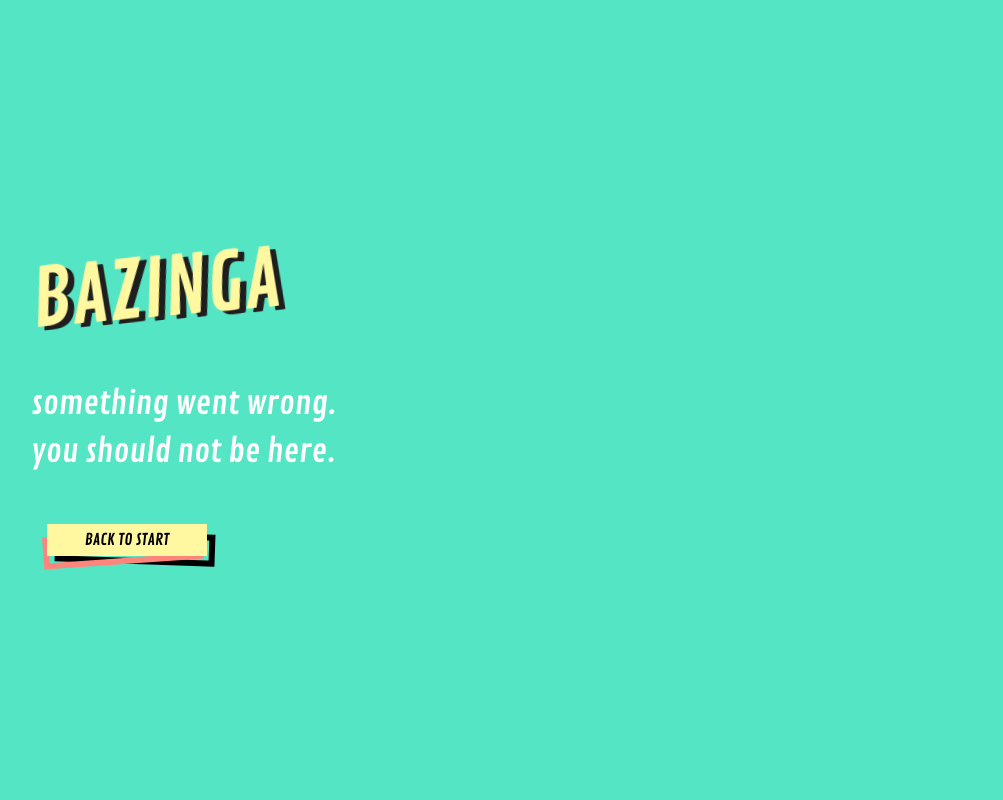
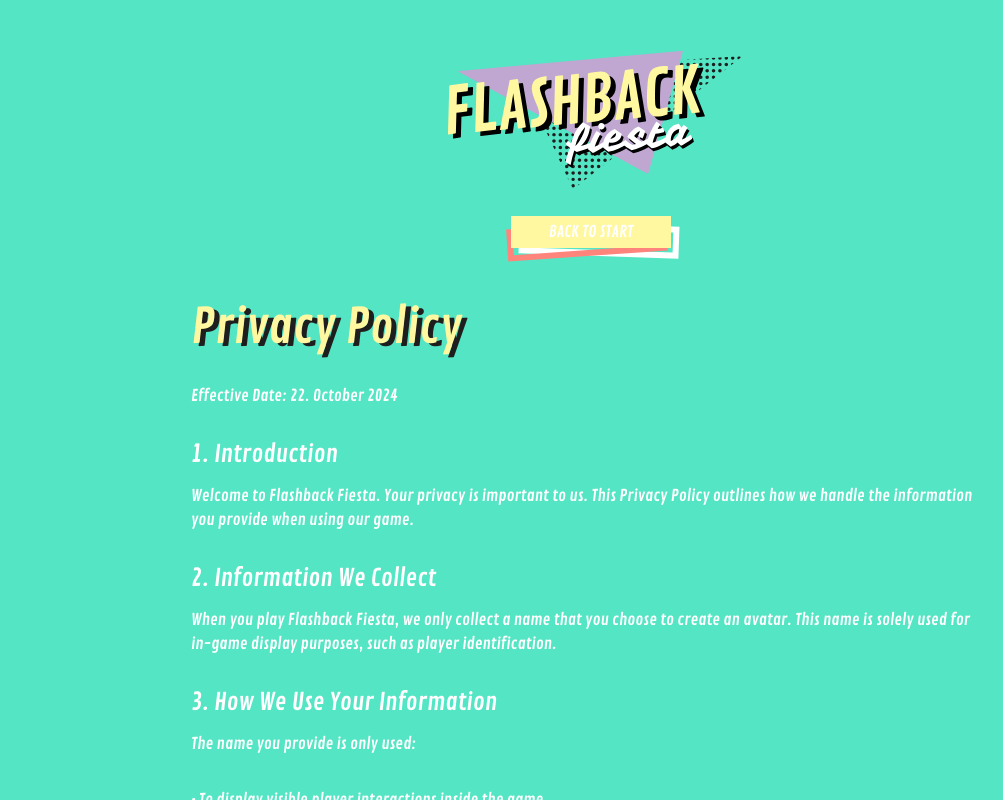
Before and after one commit to Trullfax/flashbackfiesta, a SvelteKit app in the folder webapp/: page /privacy in a window 1280 px wide. Before the commit this address had no page. Shown: the whole page, without its empty margins (49-1052 px from the left). Built offline with nearby package versions, Linux system fonts and the light colour scheme.

Commit message:
added policy page

```diff
--- /dev/null
+++ b/webapp/src/routes/privacy/+page.svelte
@@ -0,0 +1,92 @@
+<script lang="ts">
+	import { goto } from '$app/navigation';
+	import logo from '$lib/assets/logo.svg';
+	import ButtonSmall from '$lib/components/ButtonSmall.svelte';
+</script>
+
+<svelte:head>
+	<title>Licensing and Legal Information · Flashbackfiesta</title>
+	<meta
+		name="description"
+		content="Imprint page for Flashback Fiesta. Includes licensing information for the GNU General Public License v3.0, data attribution for Wikidata and TMDb, and details about the libraries used, such as Lucide and Svelte Confetti."
+	/>
+</svelte:head>
+
+<main class="relative w-[100vw] overflow-scroll flex flex-col items-center">
+	<section
+		class="privacy w-[80vw] max-w-[800px] font-contrail text-white flex flex-col items-start"
+	>
+		<div class="flex flex-col items-center mb-10 mt-10 self-center">
+			<a href="/">
+				<img class="h-[10rem] max-w-[19rem]" src={logo} alt="Flashback Fiesta" />
+			</a>
+			<ButtonSmall text="BACK TO START" on:click={() => goto('/')} />
+		</div>
+
+		<h1 class="font-contrail text-yellow drop-shadow-subtitle">Privacy Policy</h1>
+		<p>Effective Date: 22. October 2024</p>
+		<h3>1. Introduction</h3>
+		<p>
+			Welcome to Flashback Fiesta. Your privacy is important to us. This Privacy Policy outlines how
+			we handle the information you provide when using our game.
+		</p>
+		<h3>2. Information We Collect</h3>
+		<p>
+			When you play Flashback Fiesta, we only collect a name that you choose to create an avatar.
+			This name is solely used for in-game display purposes, such as player identification.
+		</p>
+		<h3>3. How We Use Your Information</h3>
+		<p>The name you provide is only used:</p>
+		<p>• To display visible player interactions inside the game.</p>
+		<p>
+			We do not store, share, or use this name for any other purposes. No other personal information
+			is collected or required to play the game.
+		</p>
+		<h3>4. Data Security</h3>
+		<p>
+			We do not store the names you provide outside of the game session. While we strive to protect
+			your information, please note that no system is completely secure. However, we take reasonable
+			steps to ensure the safety of the game environment.
+		</p>
+		<h3>5. Cookies and Tracking</h3>
+		<p>
+			We do not use cookies, tracking tools, or collect any additional information when you play our
+			game.
+		</p>
+		<h3>6. Changes to This Privacy Policy</h3>
+		<p>
+			We may update this Privacy Policy from time to time. Any updates will be posted on this page
+			with the updated effective date. We encourage you to review this policy periodically.
+		</p>
+	</section>
+	<div class="bg-purple p-5 w-screen flex flex-row gap-8 justify-center items-center">
+		<a href="/imprint" class="font-contrail text-white text-lg">IMPRINT</a>
+	</div>
+</main>
+
+<style>
+	.privacy h1 {
+		font-size: 3rem;
+		line-height: 3rem;
+		margin-bottom: 2rem;
+	}
+	.privacy h2 {
+		font-size: 2rem;
+		margin-bottom: 1rem;
+	}
+	.privacy h3 {
+		font-size: 1.5rem;
+		margin-bottom: 1rem;
+	}
+	.privacy h4 {
+		font-size: 1.25rem;
+		margin-bottom: 0.5rem;
+	}
+	.privacy a {
+		color: var(--ff-yellow);
+		text-decoration: underline;
+	}
+	.privacy p {
+		margin-bottom: 2rem;
+	}
+</style>
```
